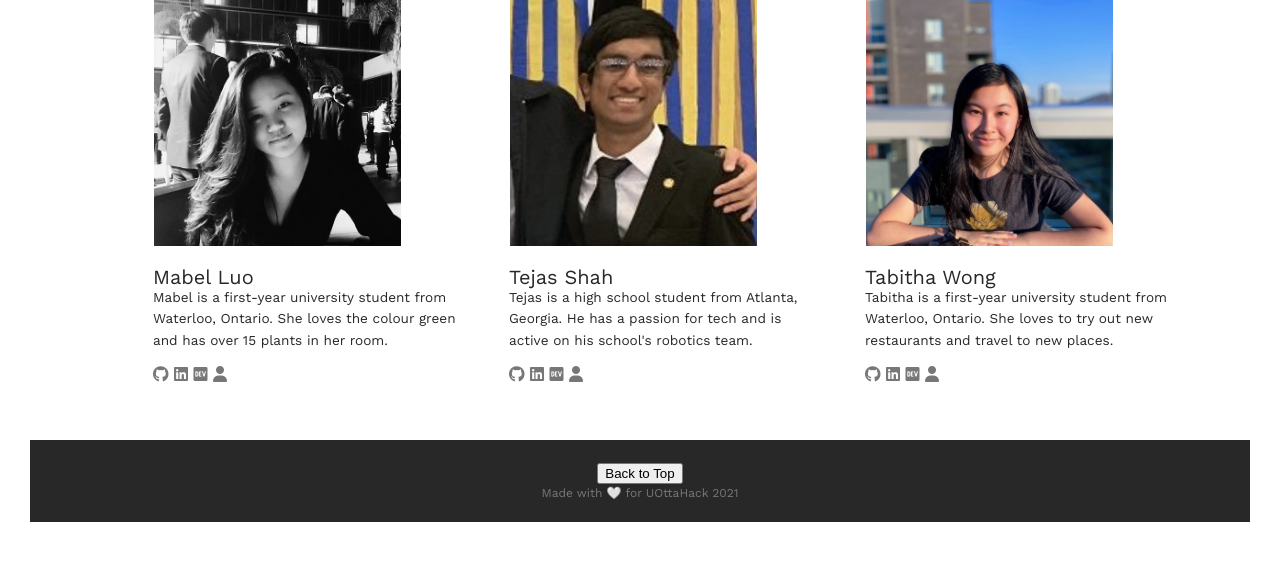
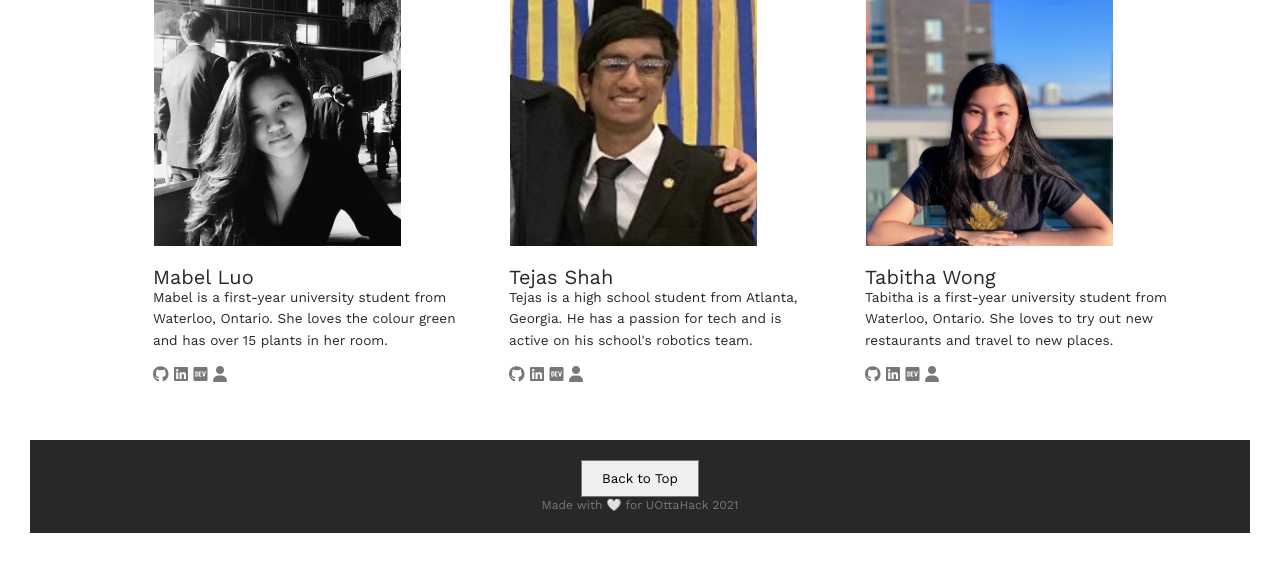
Before and after one commit to tabithawong/BuyPOC, a Flask app: page /about in a window 1280 px wide. Shown: the part 587-1150 px from the top of the page. Before the commit the page ends 1109 px from the top, so only its background shows below. Run offline with Flask 2, Linux system fonts and the light colour scheme; some libraries are stand-ins or nearby versions.

Commit message:
font family

```diff
--- a/static/template-style.css
+++ b/static/template-style.css
@@ -592,6 +592,22 @@ aside.aside-left {
   border-style: solid;
   border-width: 1px;
   color: white;
+  display: inline-block;
+  padding: 0.625rem 1.25rem;
+  text-align: center;
+  transition: all 0.20s linear 0s !important;
+  -o-transition: all 0.20s linear 0s !important;
+  -ms-transition: all 0.20s linear 0s !important;
+  -moz-transition: all 0.20s linear 0s !important;
+  -webkit-transition: all 0.20s linear 0s !important;
+}
+
+button {
+  border-color: #777;
+  border-style: solid;
+  border-width: 1px;
+  color: black;
+  font-family: "Work Sans";
   display: inline-block;
   padding: 0.625rem 1.25rem;
   text-align: center;
--- a/templates/base.html
+++ b/templates/base.html
@@ -62,7 +62,7 @@
             <!-- Bottom Footer -->
             <section class="padding background-dark full-width">
               <div class="text-center">
-                  <a href="#top"><button class="button-dark-stroke" type="button">Back to Top</button><a/>
+                  <a class="topbutton" href="#top"><button type="button">Back to Top</button><a/>
                       <br>
                 <p class="text-size-12">Made with 🤍 for UOttaHack 2021</p>
               </div>
```
